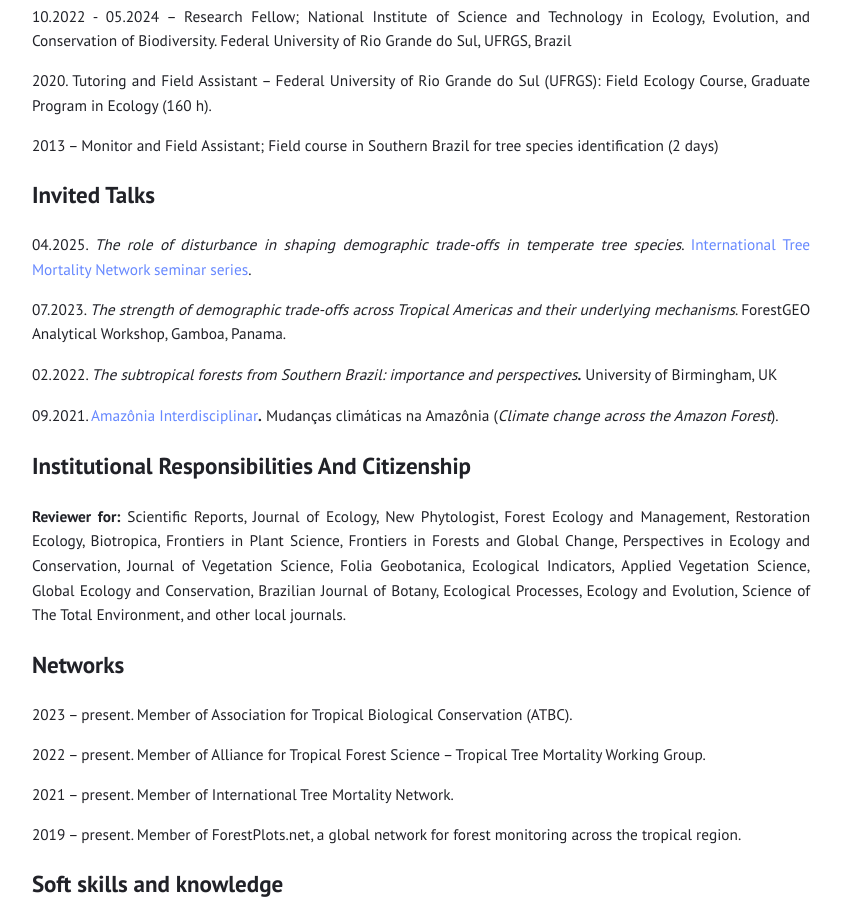
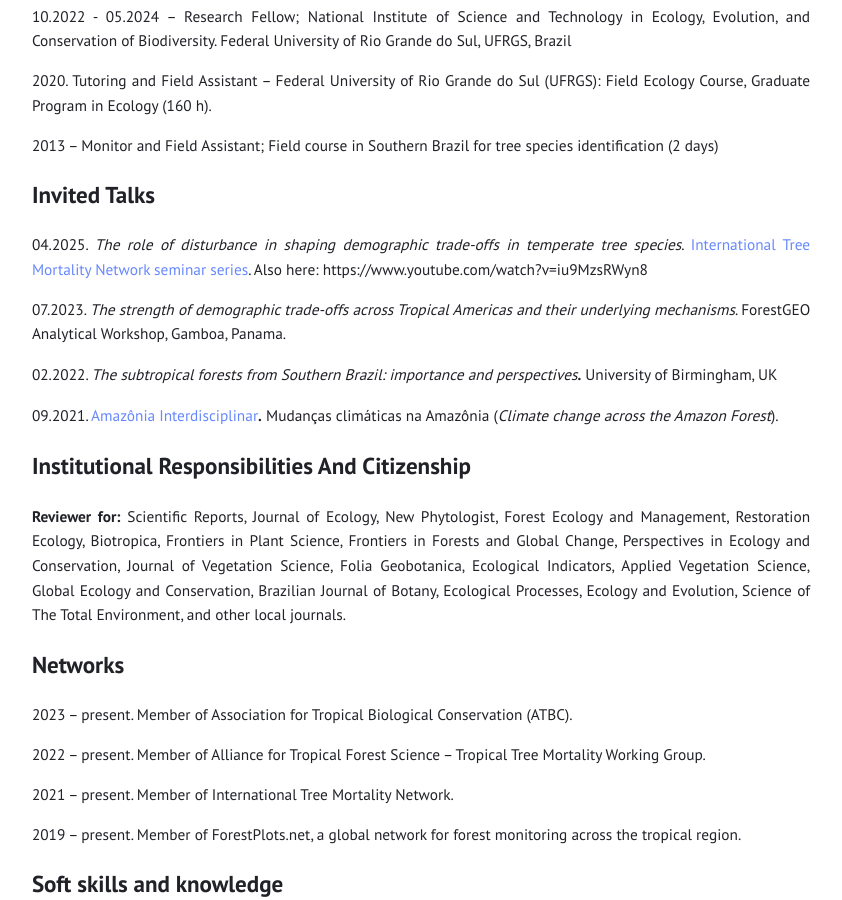
Before and after one commit to kmbordin/kmbordin.github.io, a Jekyll site: the page built from CV.md, in a window 1280 px wide and 900 px high, scrolled down 944 px. Shown: the whole window, without its empty margins (219-1061 px from the left). Built offline with Jekyll 4.4.1, drawn with Linux system fonts in a browser that asks for light colours; our own code applies the rules of GitHub Pages for plain Markdown files.

Commit message:
Update CV.md
update

```diff
--- a/CV.md
+++ b/CV.md
@@ -38,7 +38,7 @@
 
 ## Invited Talks
 
-04.2025. *The role of disturbance in shaping demographic trade-offs in temperate tree species*. [International Tree Mortality Network seminar series](https://www.tree-mortality.net/seminars/).
+04.2025. *The role of disturbance in shaping demographic trade-offs in temperate tree species*. [International Tree Mortality Network seminar series](https://www.tree-mortality.net/seminars/). Also here: https://www.youtube.com/watch?v=iu9MzsRWyn8
 
 07.2023. *The strength of demographic trade-offs across Tropical Americas and their underlying mechanisms*. ForestGEO Analytical Workshop, Gamboa, Panama.
 
```
